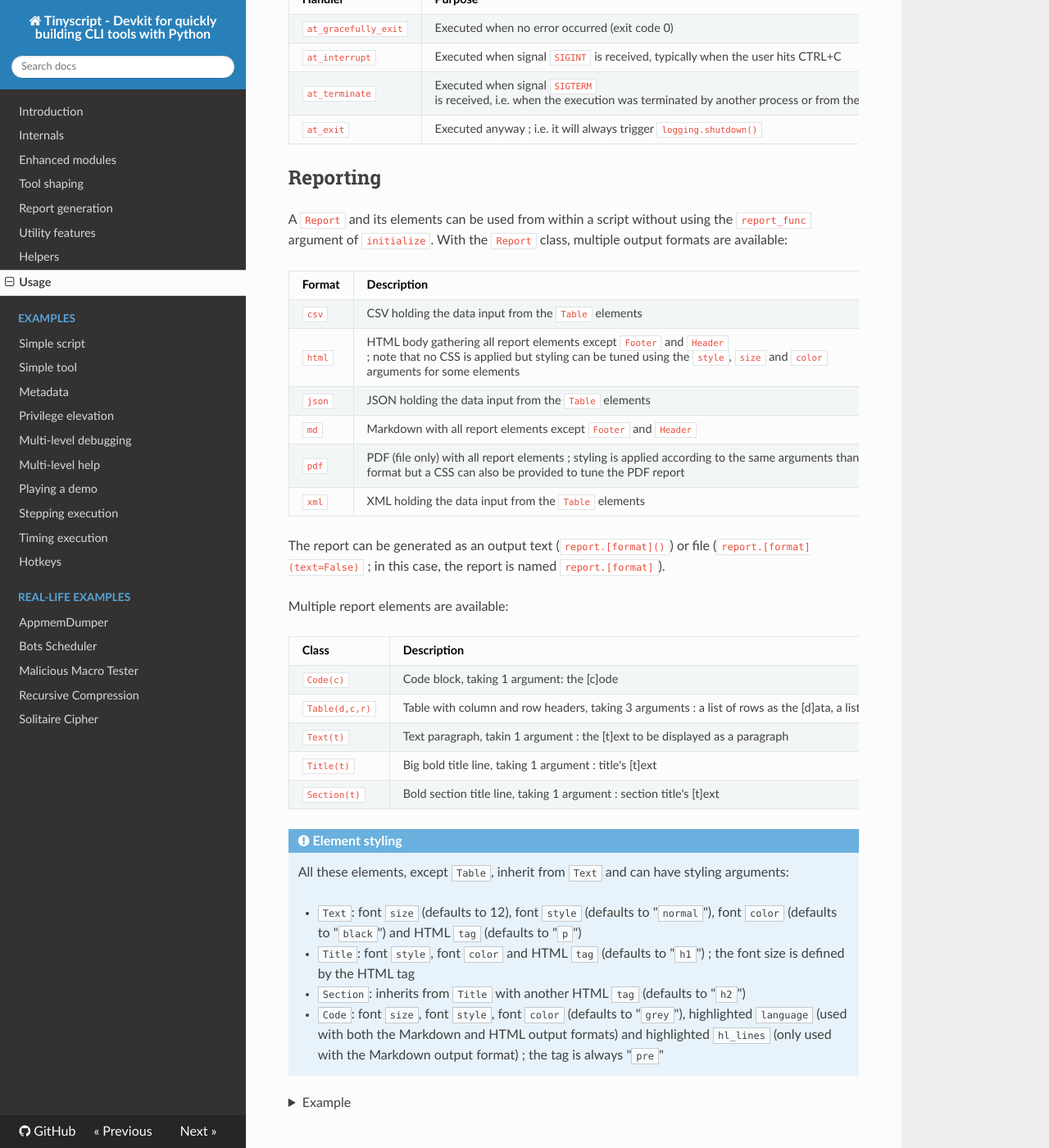
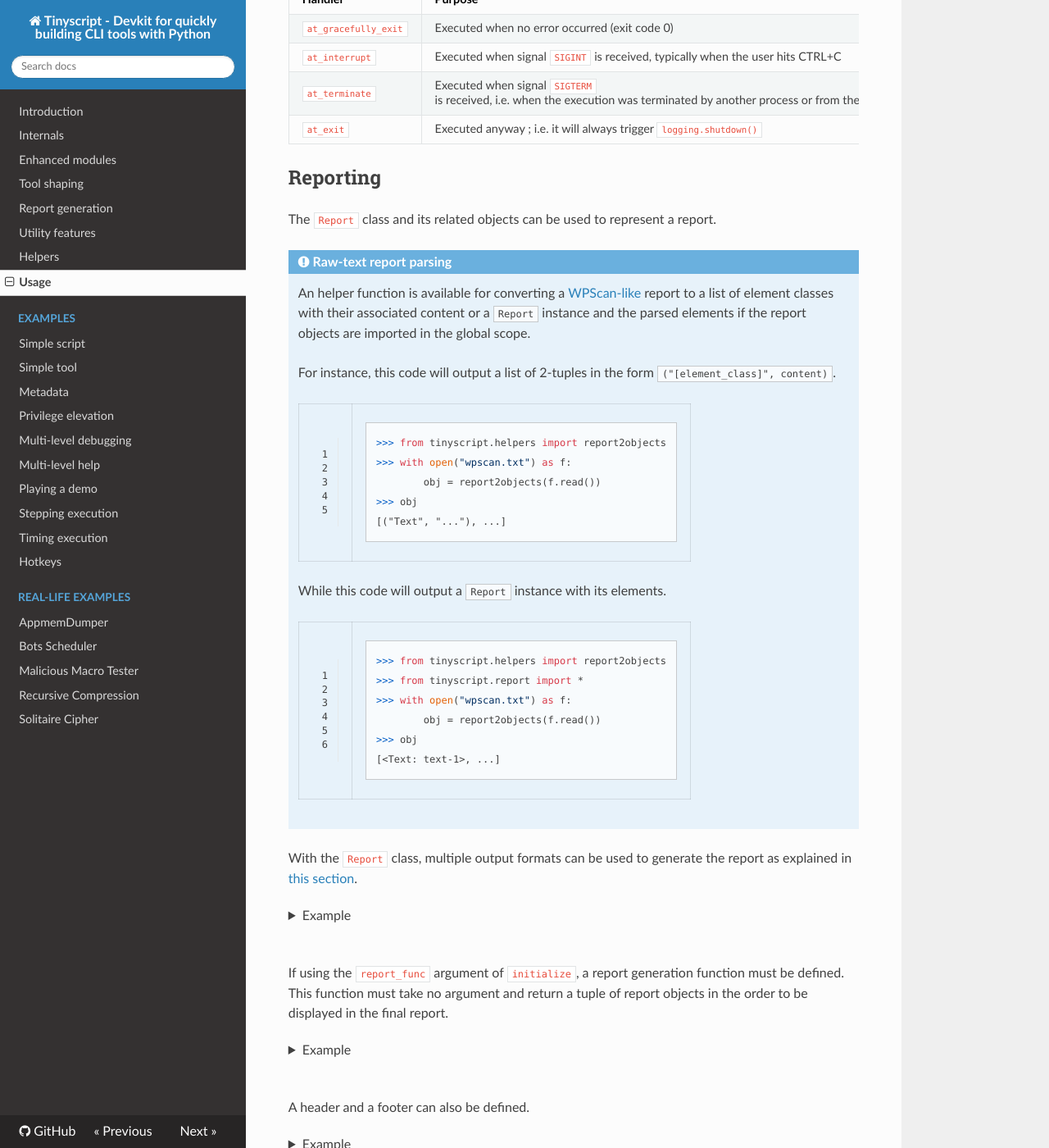
Before and after one commit to dhondta/python-tinyscript, an MkDocs documentation site: the page built from docs/usage.md, in a window 1280 px wide and 1400 px high, scrolled down 4398 px. Shown: the whole window at 82% size. Built offline with MkDocs 1.6.1, drawn with Linux system fonts in a browser that asks for light colours; nearby versions of some CDN libraries; old or Windows-style settings are respelled for this version of MkDocs; some of the changed text lies outside the part shown.

Commit message:
Refined the documentation (2)

```diff
--- a/docs/usage.md
+++ b/docs/usage.md
@@ -183,38 +183,31 @@ Some exit handlers can also be tuned to properly handle the end of the execution
 
 ## Reporting
 
-A `Report` and its elements can be used from within a script without using the `report_func` argument of `initialize`. With the `Report` class, multiple output formats are available:
+The `Report` class and its related objects can be used to represent a report.
 
-**Format** | **Description**
---- | ---
-`csv` | CSV holding the data input from the `Table` elements
-`html` | HTML body gathering all report elements except `Footer` and `Header` ; note that no CSS is applied but styling can be tuned using the `style`, `size` and `color` arguments for some elements
-`json` | JSON holding the data input from the `Table` elements
-`md` | Markdown with all report elements except `Footer` and `Header`
-`pdf` | PDF (file only) with all report elements ; styling is applied according to the same arguments than for the `html` format but a CSS can also be provided to tune the PDF report
-`xml` | XML holding the data input from the `Table` elements
+!!! note "Raw-text report parsing"
+    An helper function is available for converting a [WPScan-like](https://github.com/wpscanteam/wpscan) report to a list of element classes with their associated content or a `Report` instance and the parsed elements if the report objects are imported in the global scope.
 
-The report can be generated as an output text (`report.[format]()`) or file (`report.[format](text=False)` ; in this case, the report is named `report.[format]`).
+    For instance, this code will output a list of 2-tuples in the form `("[element_class]", content)`.
 
-Multiple report elements are available:
+        :::python
+        >>> from tinyscript.helpers import report2objects
+        >>> with open("wpscan.txt") as f:
+                obj = report2objects(f.read())
+        >>> obj
+        [("Text", "..."), ...]
 
-**Class** | **Description**
---- | ---
-`Code(c)` | Code block, taking 1 argument: the [c]ode
-`Table(d,c,r)` | Table with column and row headers, taking 3 arguments : a list of rows as the [d]ata, a list of [c]olumn headers and a list of [r]ow headers
-`Text(t)` | Text paragraph, takin 1 argument : the [t]ext to be displayed as a paragraph
-`Title(t)` | Big bold title line, taking 1 argument : title's [t]ext
-`Section(t)` | Bold section title line, taking 1 argument : section title's [t]ext
+    While this code will output a `Report` instance with its elements.
 
-!!! note "Element styling"
+        :::python
+        >>> from tinyscript.helpers import report2objects
+        >>> from tinyscript.report import *
+        >>> with open("wpscan.txt") as f:
+                obj = report2objects(f.read())
+        >>> obj
+        [<Text: text-1>, ...]
 
-    All these elements, except `Table`, inherit from `Text` and can have styling arguments:
-
-    - `Text`: font `size` (defaults to 12), font `style` (defaults to "`normal`"), font `color` (defaults to "`black`") and HTML `tag` (defaults to "`p`")
-    - `Title`: font `style`, font `color` and HTML `tag` (defaults to "`h1`") ; the font size is defined by the HTML tag
-    - `Section`: inherits from `Title` with another HTML `tag` (defaults to "`h2`")
-    - `Code`: font `size`, font `style`, font `color` (defaults to "`grey`"), highlighted `language` (used with both the Markdown and HTML output formats) and highlighted `hl_lines` (only used with the Markdown output format) ; the tag is always "`pre`"
-
+With the `Report` class, multiple output formats can be used to generate the report as explained in [this section](reporting.html#output-formats).
 
 ??? example
 
@@ -229,15 +222,11 @@ Multiple report elements are available:
             Text("A paragraph", size=11, color="blue"),
         )
         print(report.md())
+        print(report.html())
 
 <br>
 
-!!! note "Free text"
-
-    Note that free text can also be used. In this case, it will be handled as Markdown when outputing Markdown or HTML.
-
-
-If using the `report_func` argument of `initialize`, a report generation function must also be defined. This function must take no argument and return a tuple of report objects in the order to be displayed in the final report.
+If using the `report_func` argument of `initialize`, a report generation function must be defined. This function must take no argument and return a tuple of report objects in the order to be displayed in the final report.
 
 ??? example
 
@@ -255,16 +244,7 @@ If using the `report_func` argument of `initialize`, a report generation functio
 
 <br>
 
-Two other report elements can be used to tune a PDF report:
-
-**Class** | **Description**
---- | ---
-`Header(l,c,r)` | For setting the heading line on every page, taking 3 arguments : the [l]eft, [c]enter and [r]ight headers
-`Footer(l,c,r)` | For setting the footer line, taking 3 arguments : the [l]eft, [c]enter and [r]ight footers ; center's default is the page numbering (format: `#page/#pages`)
-
-!!! note "Only applies to PDF output"
-
-    The `Header` and `Footer` elements only set `top` and `bottom` CSS properties for use with PDF generation. These have thus no effect on other output formats.
+A header and a footer can also be defined.
 
 ??? example
 
--- a/mkdocs.yml
+++ b/mkdocs.yml
@@ -7,7 +7,7 @@ pages:
   - Internals: internals.md
   - 'Enhanced modules': enhancements.md
   - 'Tool shaping': shaping.md
-  - Report generation: reporting.md
+  - 'Report generation': reporting.md
   - 'Utility features': utility.md
   - Helpers: helpers.md
   - Usage: usage.md
```
Also changed, not shown: docs/reporting.md (+8 -4 lines), docs/utility.md (+1 -1 lines).
